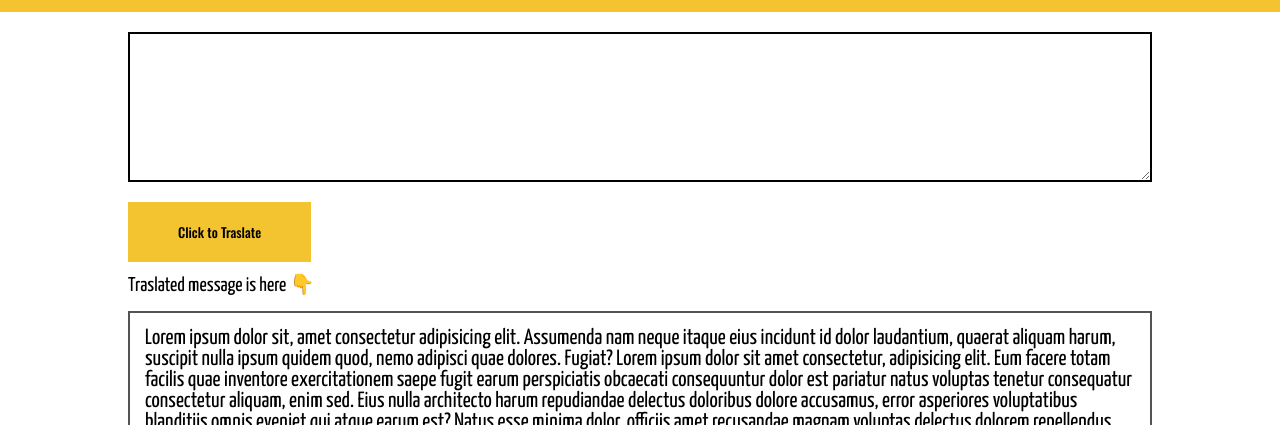
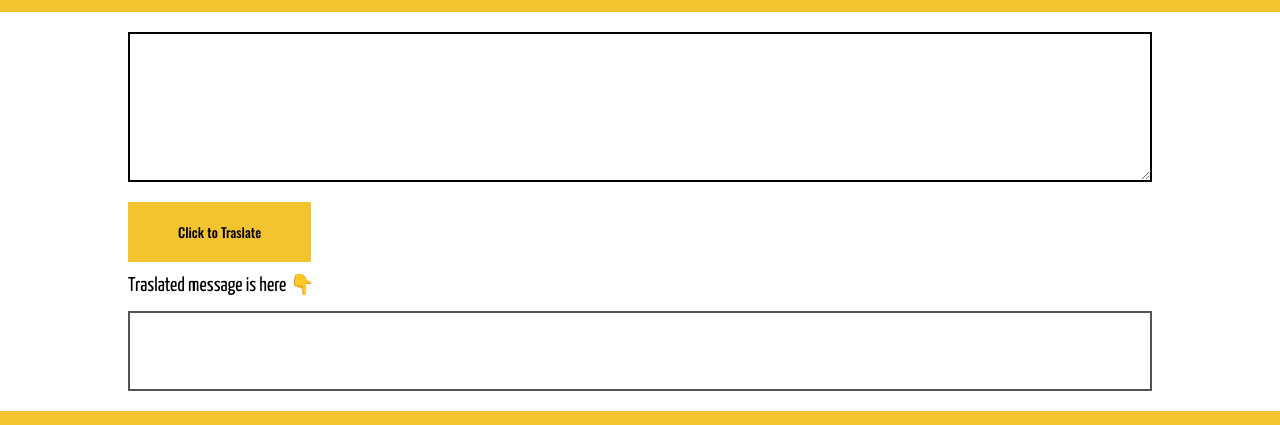
Before and after one commit to KishanMandora/Banana-Speak, a plain HTML site: page index.html in a window 1280 px wide. Shown: the part 68-493 px from the top of the page. Drawn offline with nearby package versions, Linux system fonts and the light colour scheme.

Commit message:
refactor: delete unnecessary text

```diff
--- a/index.html
+++ b/index.html
@@ -27,21 +27,7 @@
 
       <div><p>Traslated message is here 👇</p></div>
 
-      <div id="output-text">
-        Lorem ipsum dolor sit, amet consectetur adipisicing elit. Assumenda nam
-        neque itaque eius incidunt id dolor laudantium, quaerat aliquam harum,
-        suscipit nulla ipsum quidem quod, nemo adipisci quae dolores. Fugiat?
-        Lorem ipsum dolor sit amet consectetur, adipisicing elit. Eum facere
-        totam facilis quae inventore exercitationem saepe fugit earum
-        perspiciatis obcaecati consequuntur dolor est pariatur natus voluptas
-        tenetur consequatur consectetur aliquam, enim sed. Eius nulla architecto
-        harum repudiandae delectus doloribus dolore accusamus, error asperiores
-        voluptatibus blanditiis omnis eveniet qui atque earum est? Natus esse
-        minima dolor, officiis amet recusandae magnam voluptas delectus dolorem
-        repellendus quibusdam, nihil itaque laboriosam provident soluta culpa
-        quae explicabo? Natus, quasi tenetur eligendi voluptatum a corporis
-        commodi.
-      </div>
+      <div id="output-text"></div>
     </main>
     <footer>
       <div>About</div>
```
